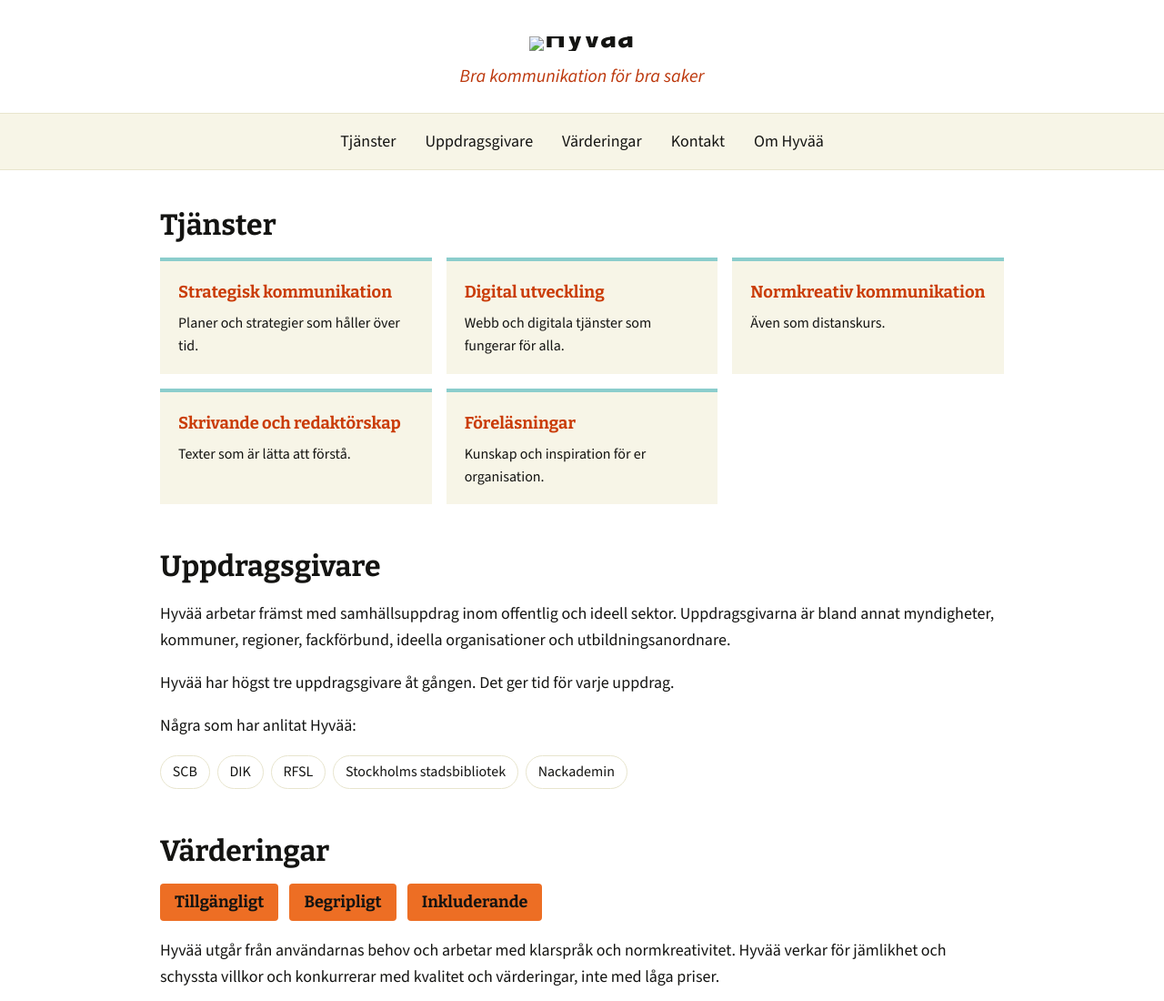
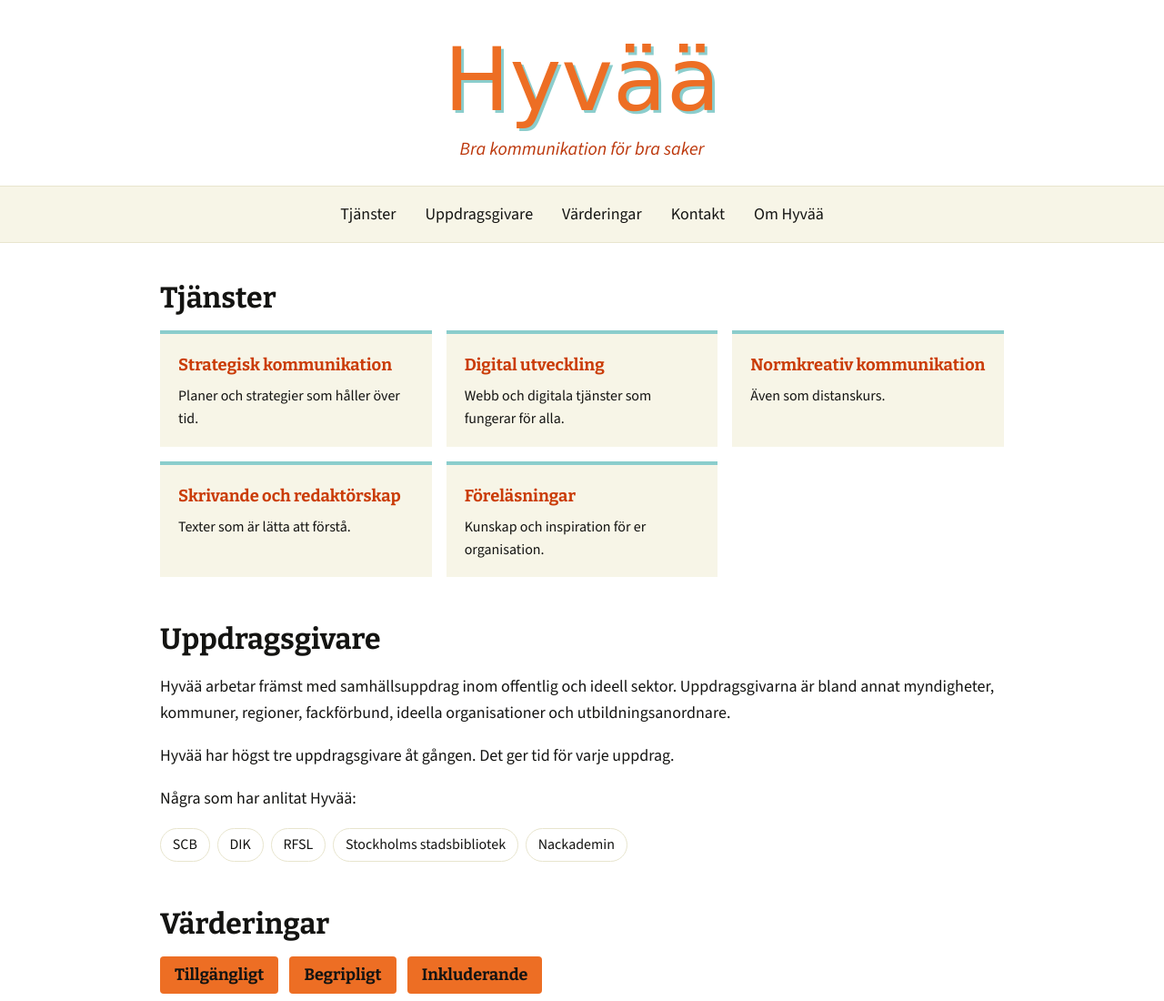
Before and after one commit to marianiemihyvaa/hyvaa, a plain HTML site: page index.html in a window 1280 px wide. Shown: the top 1100 px of the page at 91% size. Drawn offline with nearby package versions, Linux system fonts and the light colour scheme.

Commit message:
Visa skriven Hyvää-text i sidhuvudet tills logon är uppladdad

```diff
--- a/index.html
+++ b/index.html
@@ -45,8 +45,15 @@
 
   /* Sidhuvud */
   header.topp { background: var(--vit); text-align: center; padding: 2.5rem 0 1.5rem; }
-  .logo { margin: 0; line-height: 0; }
-  .logo img { width: min(240px, 60vw); height: auto; }
+  .ordmarke {
+    font-family: "Brush Script MT", "Segoe Script", cursive;
+    font-size: clamp(3.5rem, 12vw, 6rem);
+    line-height: 1;
+    color: var(--orange);
+    text-shadow: 3px 3px 0 var(--turkos);
+    margin: 0;
+    font-weight: 400;
+  }
   .slogan { font-style: italic; color: var(--rost-mork); margin: .75rem 0 0; font-size: 1.25rem; }
   nav.meny { background: var(--kram); border-top: 1px solid var(--sidfot); border-bottom: 1px solid var(--sidfot); }
   nav.meny ul { list-style: none; margin: 0; padding: .5rem 0; display: flex; flex-wrap: wrap; justify-content: center; gap: .25rem 1.5rem; }
@@ -111,7 +118,7 @@
 
 <header class="topp">
   <div class="bredd">
-    <h1 class="logo"><img src="logo.png" alt="Hyvää" width="240" height="192"></h1>
+    <h1 class="ordmarke">Hyvää</h1>
     <p class="slogan">Bra kommunikation för bra saker</p>
   </div>
 </header>
```
